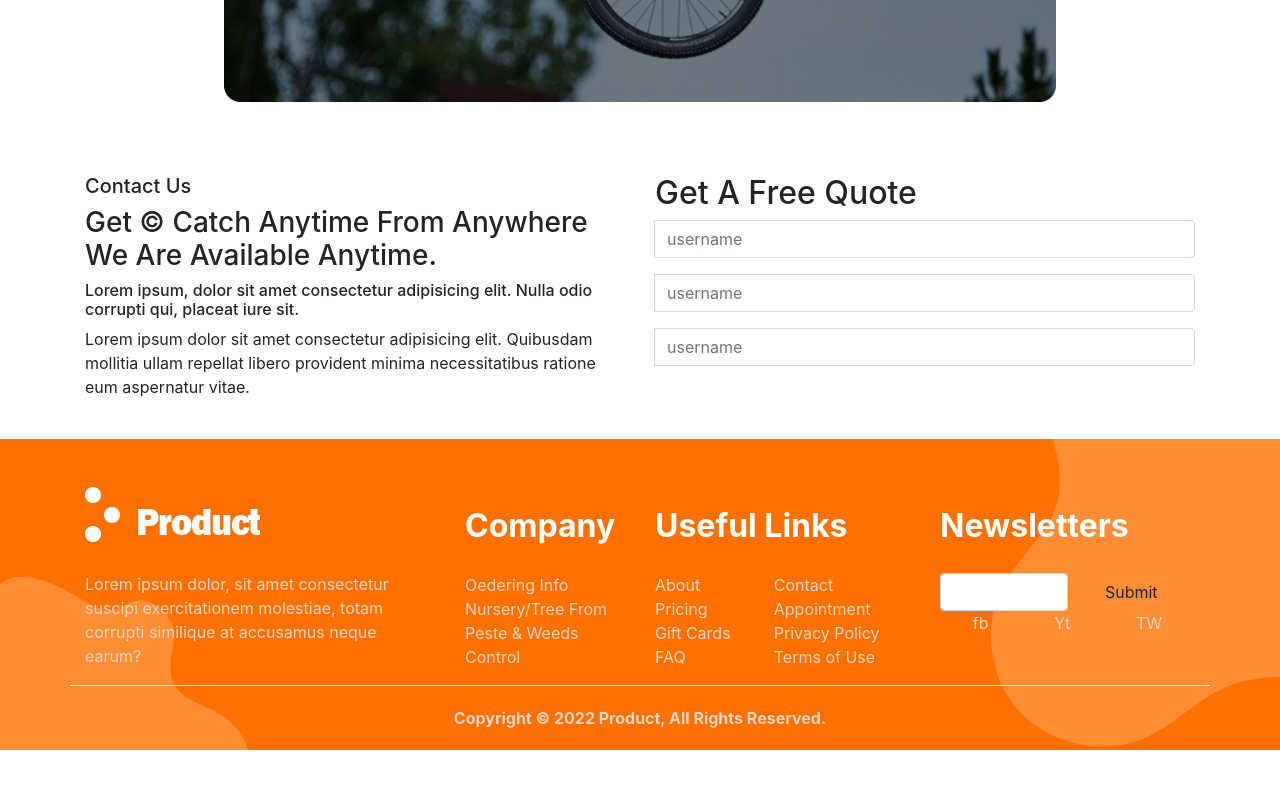
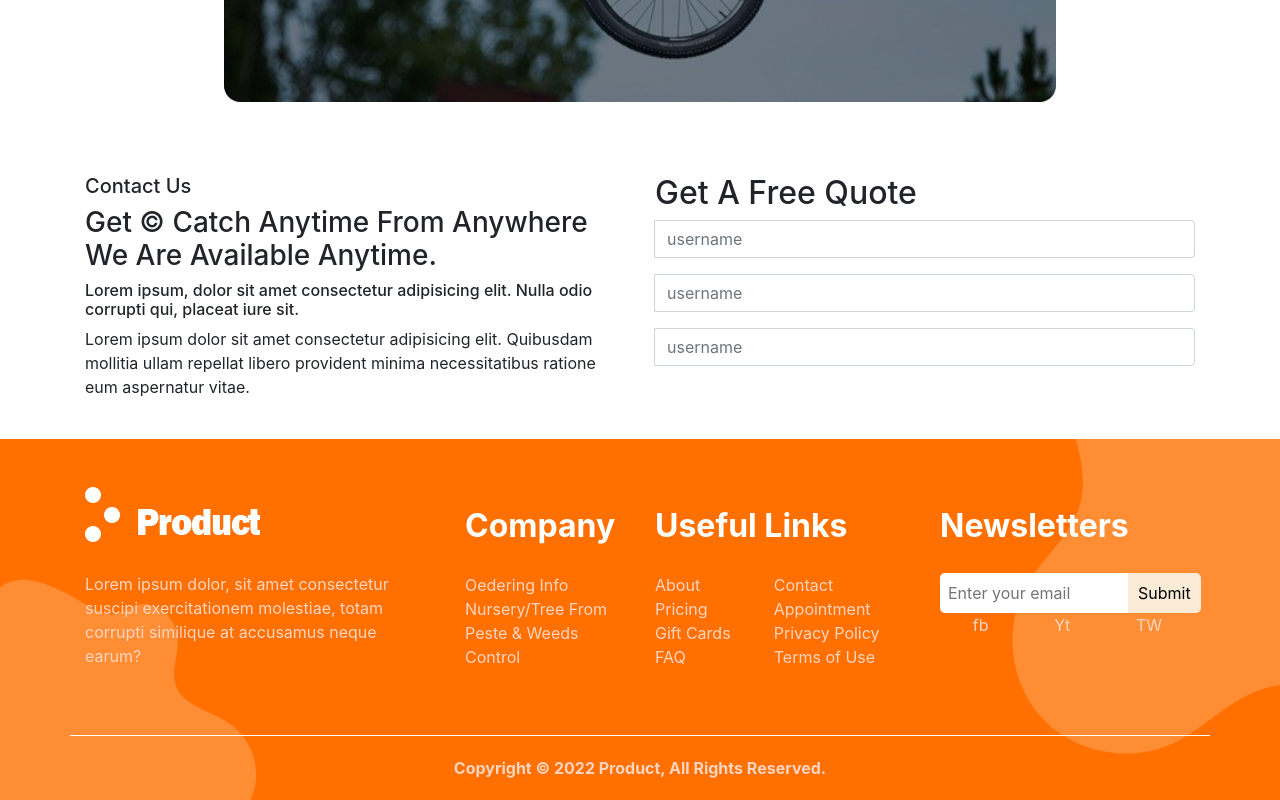
Before and after one commit to mazhars-git/bicycle-lock-app, a React (Create React App) app: page / in a window 1280 px wide. Shown: the part 5427-6227 px from the top of the page. Before the commit the page ends 6177 px from the top, so only its background shows below. Built offline with nearby package versions, Linux system fonts and the light colour scheme.

Commit message:
news letter input

```diff
--- a/src/components/CSS/Footer.css
+++ b/src/components/CSS/Footer.css
@@ -5,7 +5,8 @@
 }
 
 .footer{
-    border-bottom: 1px solid #fff;
+    border-bottom: .5px solid #fff;
+    padding-bottom: 50px;
 }
 
 .footer-text p{
@@ -29,3 +30,17 @@
     color: #fff;
     padding: 20px 0;
 }
+
+.news-letter-input{
+    padding: 8px;
+    width: 188px;
+    border: none;
+    border-radius: 5px 0 0 5px;
+}
+.news-letter-btn{
+    padding: 0 10px;
+    margin: 0;
+    border: none;
+    border-radius: 0 5px 5px 0;
+    background-color: antiquewhite;
+}
--- a/src/components/Home/Footer/Footer.js
+++ b/src/components/Home/Footer/Footer.js
@@ -43,8 +43,8 @@ const Footer = () => {
                     <div className="col-md-3">
                         <h2 className="semi-header">Newsletters</h2>
                         <div className="d-flex">
-                            <input className="form-control" type="text"></input>
-                            <button className="btn form-control">Submit</button>
+                            <input className="news-letter-input" type="text" placeholder="Enter your email"></input>
+                            <button className="news-letter-btn">Submit</button>
                         </div>
                         <div >
                             <ul className='d-flex justify-content-around'>
```
